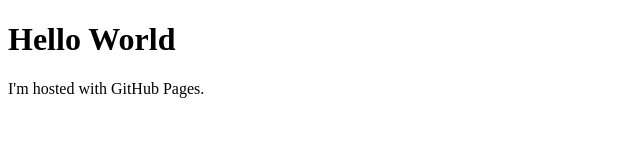
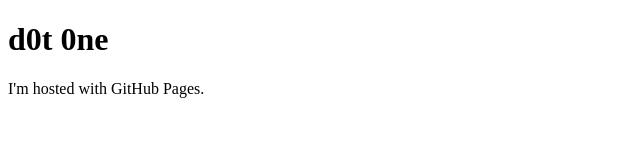
Before and after one commit to d0t0ne/d0t0ne.github.io, a plain HTML site: page index.html in a window 1280 px wide. Shown: the whole page, without its empty margins (0-640 px from the left). Drawn offline with Linux system fonts and the light colour scheme.

Commit message:
Update index.html

```diff
--- a/index.html
+++ b/index.html
@@ -1,7 +1,7 @@
 <!DOCTYPE html>
 <html>
 <body>
-<h1>Hello World</h1>
+<h1>d0t 0ne</h1>
 <p>I'm hosted with GitHub Pages.</p>
 </body>
 </html>
```
